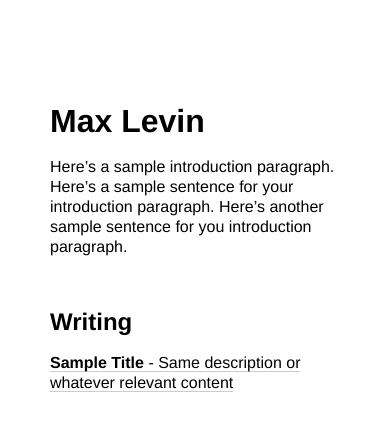
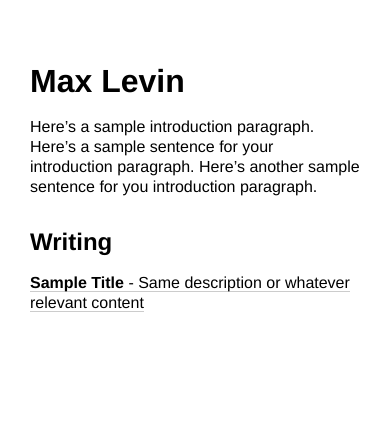
Before and after one commit to minicreative/maxlevin.me, a Jekyll site: the page built from index.md, in a window 390 px wide. Shown: the top 431 px of the page. Built offline with Jekyll 4.4.1, drawn with Linux system fonts in a browser that asks for light colours.

Commit message:
mobile styles

```diff
--- a/css/main.scss
+++ b/css/main.scss
@@ -36,5 +36,11 @@ body {font-family:'Helvetica', 'Arial', sans-serif;}
     margin:50px; padding-top:1px; max-width:640px;
     line-height:1.25;
     a {border-bottom:1px solid #ccc;}
+    @include breakpoint(s) {
+        margin:30px;
+    }
 }
-h1, h2 {margin-top:50px;}
+h1, h2 {
+    margin-top:50px;
+    @include breakpoint(s) {margin-top:30px;}
+}
```
